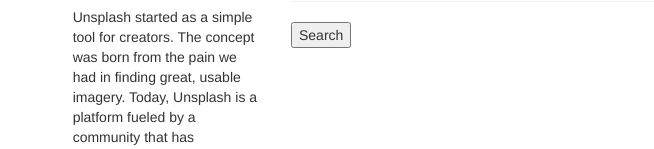
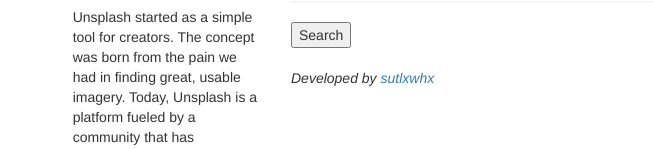
Before and after one commit to syedpeer/unsplash-parser, a plain HTML site: page index.html in a window 1280 px wide. Shown: the part 244-393 px from the top of the page, without its empty margins (364-1018 px from the left). Drawn offline with nearby package versions, Linux system fonts and the light colour scheme.

Commit message:
README.md adjustments

```diff
--- a/index.html
+++ b/index.html
@@ -55,6 +55,9 @@
 		<br />
 		<hr />
 		<button type="submit" form="submission">Search</button>
+		<br />
+		<br />
+		<p><i>Developed by <a href="https://github.com/sutlxwhx">sutlxwhx</a></i></p>
 		</div>
 		<div class="col-md-2">
 		</div>
```
Also changed, not shown: 1 other file.
